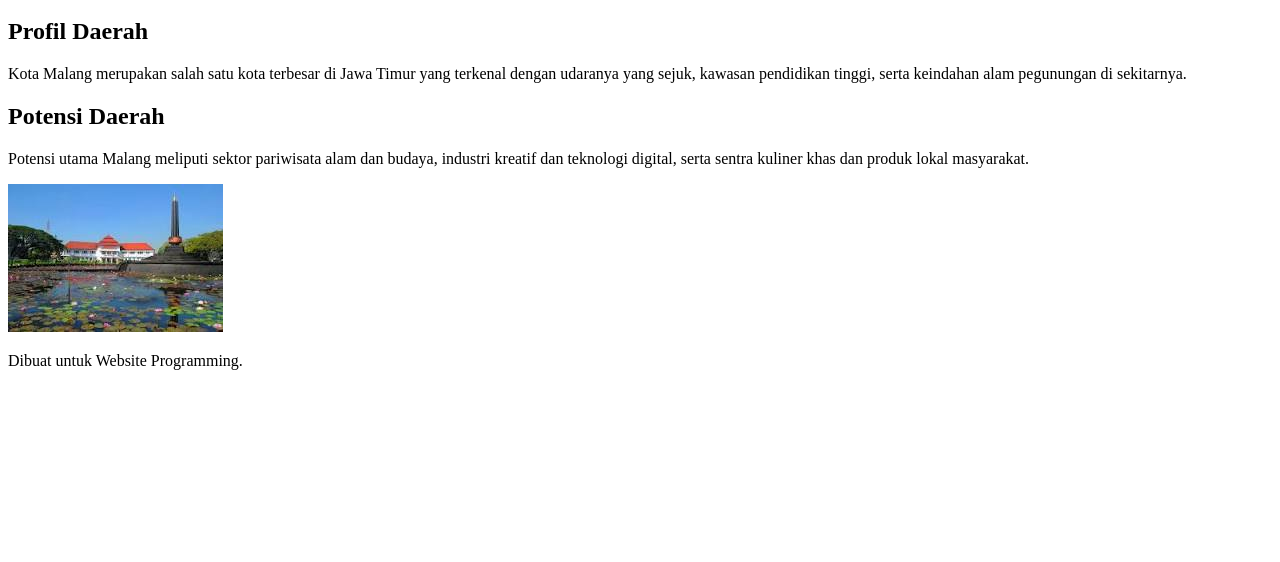
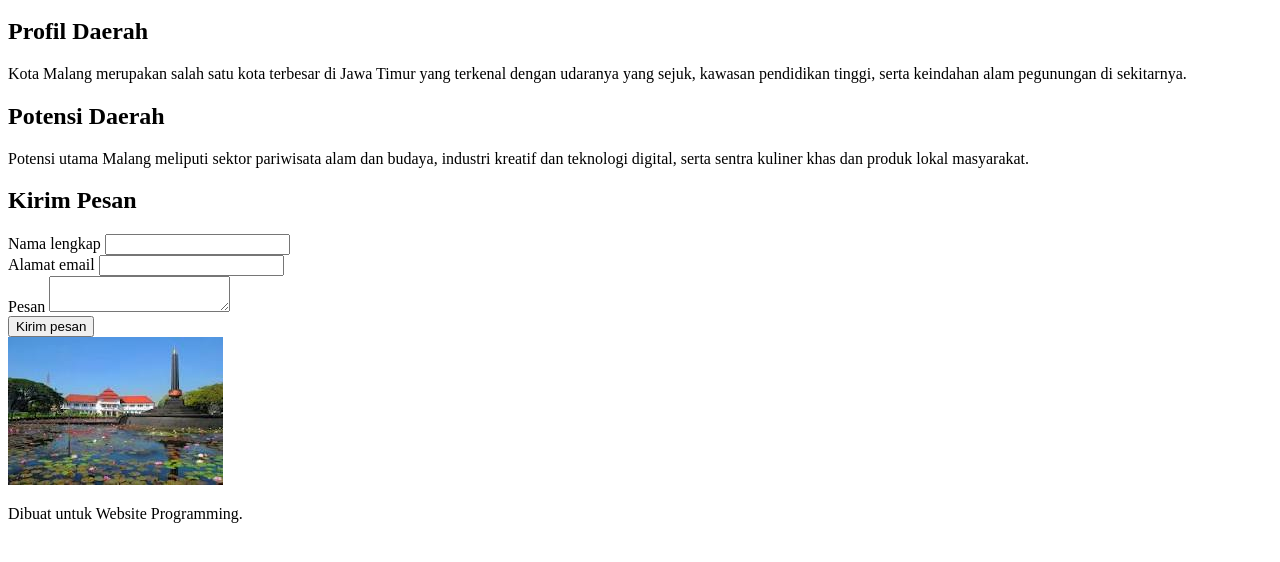
Before and after one commit to itoadi-Hexomm/website-minggu-2, a plain HTML site: page index.html in a window 1280 px wide. Shown: the part 100-662 px from the top of the page. Drawn offline with Linux system fonts and the light colour scheme.

Commit message:
Menambahkan form dan validasi bawaan

```diff
--- a/index.html
+++ b/index.html
@@ -26,6 +26,31 @@
       <p>Potensi utama Malang meliputi sektor pariwisata alam dan budaya, industri kreatif dan teknologi digital, serta sentra kuliner khas dan produk lokal masyarakat.</p>
     </section>
 
+    <section id="kontak">
+      <h2>Kirim Pesan</h2>
+
+      <form action="#" method="post">
+        <div>
+          <label for="nama">Nama lengkap</label>
+          <input id="nama" name="nama" type="text"
+                 autocomplete="name" required>
+        </div>
+
+        <div>
+          <label for="email">Alamat email</label>
+          <input id="email" name="email" type="email"
+                 autocomplete="email" required>
+        </div>
+
+        <div>
+          <label for="pesan">Pesan</label>
+          <textarea id="pesan" name="pesan" minlength="10" required></textarea>
+        </div>
+
+        <button type="submit">Kirim pesan</button>
+      </form>
+    </section>
+
   </main>
     <img src="daerah Malang.jpg" alt="Tempat nya yang asri,ramai dan dingin">
   <footer>
```
